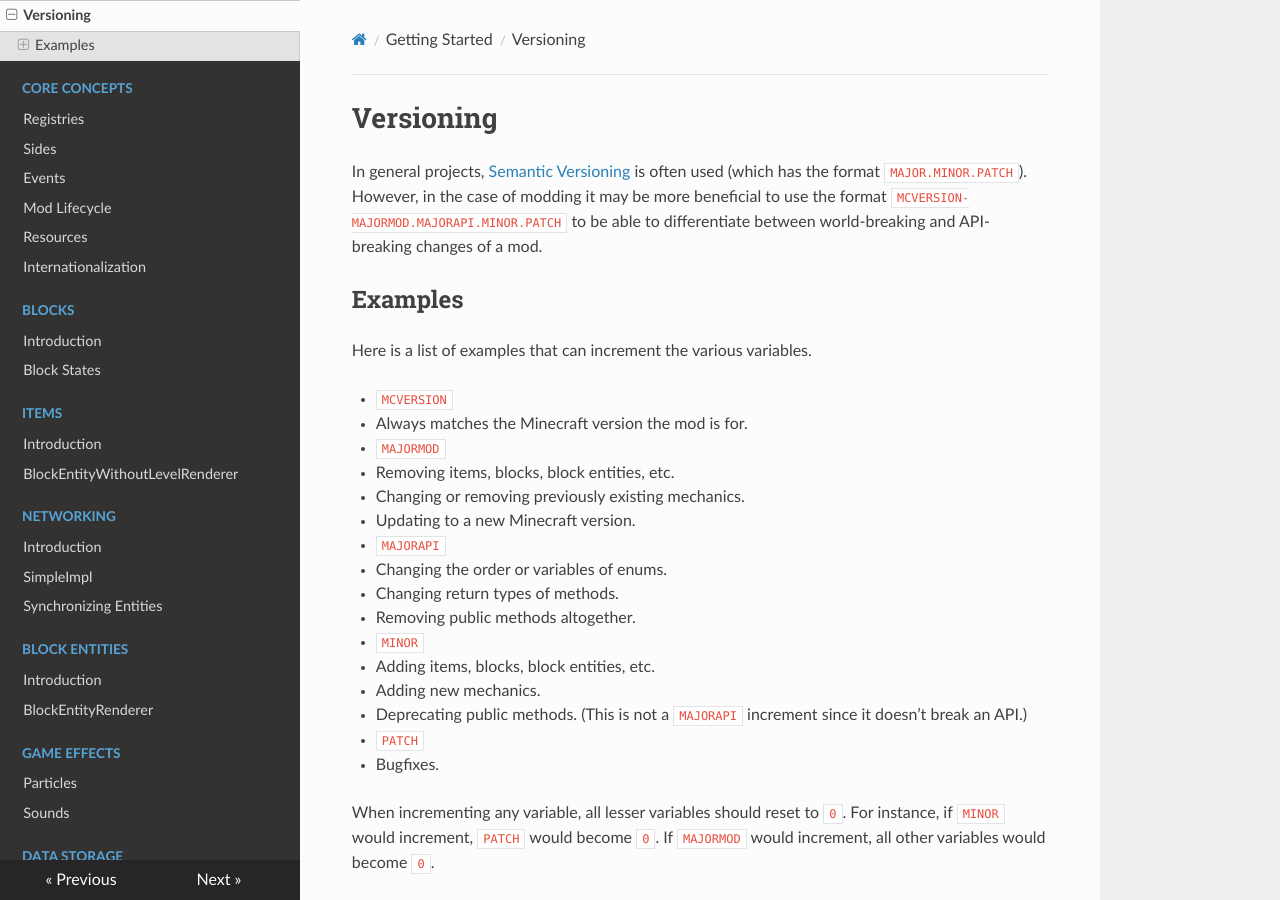
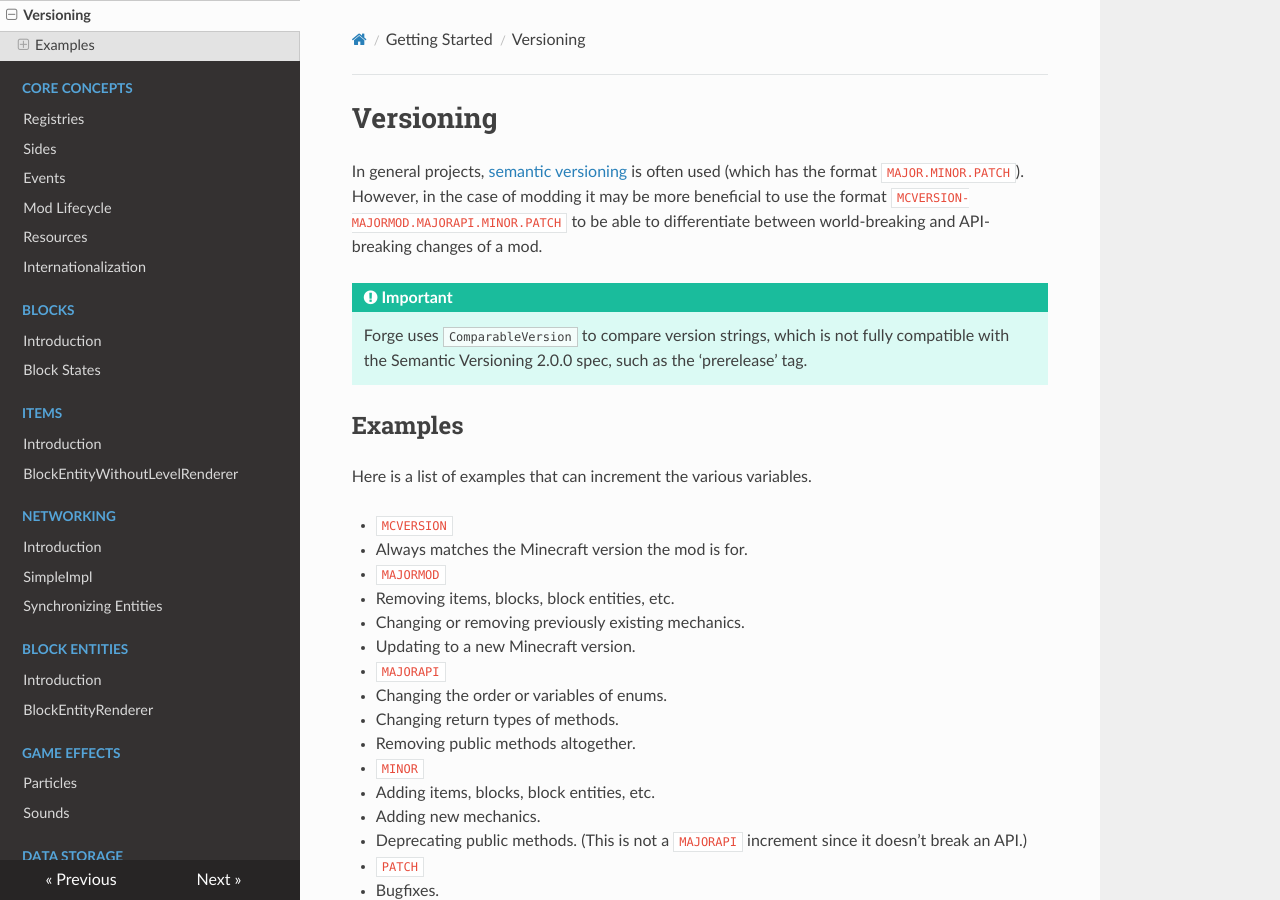
Before and after one commit to MinecraftForge/Documentation, an MkDocs documentation site: the page built from docs/gettingstarted/versioning.md, in a window 1280 px wide and 900 px high. Built offline with MkDocs 1.6.1, drawn with Linux system fonts in a browser that asks for light colours; nearby versions of some CDN libraries.

```diff
--- a/docs/gettingstarted/versioning.md
+++ b/docs/gettingstarted/versioning.md
@@ -1,7 +1,10 @@
 Versioning
 ==========
 
-In general projects, [Semantic Versioning][semver] is often used (which has the format `MAJOR.MINOR.PATCH`). However, in the case of modding it may be more beneficial to use the format `MCVERSION-MAJORMOD.MAJORAPI.MINOR.PATCH` to be able to differentiate between world-breaking and API-breaking changes of a mod.
+In general projects, [semantic versioning][semver] is often used (which has the format `MAJOR.MINOR.PATCH`). However, in the case of modding it may be more beneficial to use the format `MCVERSION-MAJORMOD.MAJORAPI.MINOR.PATCH` to be able to differentiate between world-breaking and API-breaking changes of a mod.
+
+!!! important
+    Forge uses `ComparableVersion` to compare version strings, which is not fully compatible with the Semantic Versioning 2.0.0 spec, such as the 'prerelease' tag.
 
 Examples
 --------
```
Also changed, not shown: other parts of docs/gettingstarted/versioning.md (+1 -0 lines), docs/gettingstarted/index.md (+2 -2 lines), docs/gettingstarted/modfiles.md (+2 -2 lines), docs/misc/updatechecker.md (+2 -2 lines).
